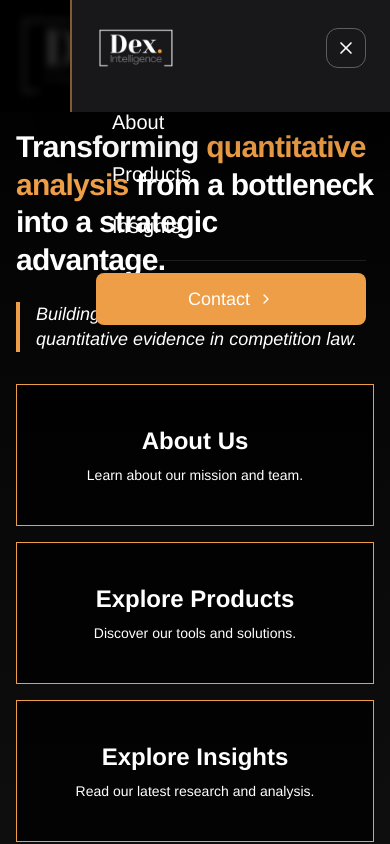
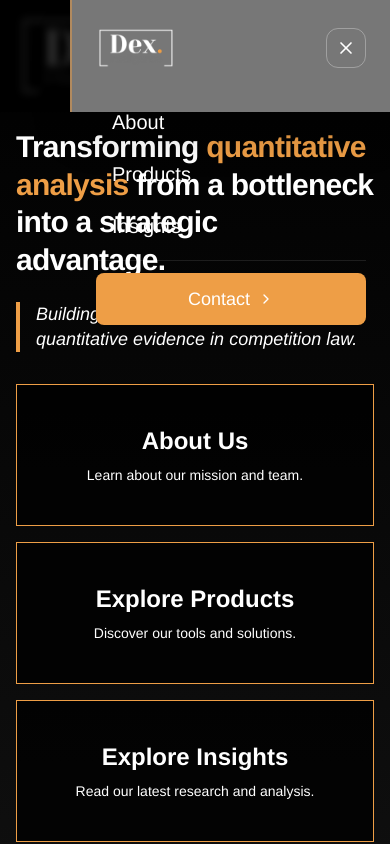
Before and after one commit to DexIntelligence/website_v2, a React (Vite) app: page / in a window 390 px wide. Both pictures are taken after a click on the button "Open menu". Shown: the top 844 px of the page. Built offline with nearby package versions, Linux system fonts and the light colour scheme.

Commit message:
fixing mobile drawer visibility r2

```diff
--- a/src/App.jsx
+++ b/src/App.jsx
@@ -93,7 +93,7 @@ function Header() {
       {open && (
         <div className="md:hidden fixed inset-0 z-[60]" role="dialog" aria-modal="true">
           <div className="absolute inset-0 bg-black/80 backdrop-blur-sm" onClick={() => setOpen(false)} />
-          <div className="absolute right-0 top-0 h-full w-80 max-w-[85%] bg-zinc-900 text-white shadow-2xl p-6 border-l-2 border-brand/50">
+          <div className="absolute right-0 top-0 h-full w-80 max-w-[85%] bg-gray text-white shadow-2xl p-6 border-l-2 border-brand/50">
             <div className="flex items-center justify-between">
               <div className="flex items-center gap-2">
                 <img src="/logo.png" alt="Dex Intelligence Inc." className="h-12 w-auto" />
```
Also changed, not shown: thumbnail_Dex Intelligence - AI-Enhanced Competition Analysis.jpg (added).
